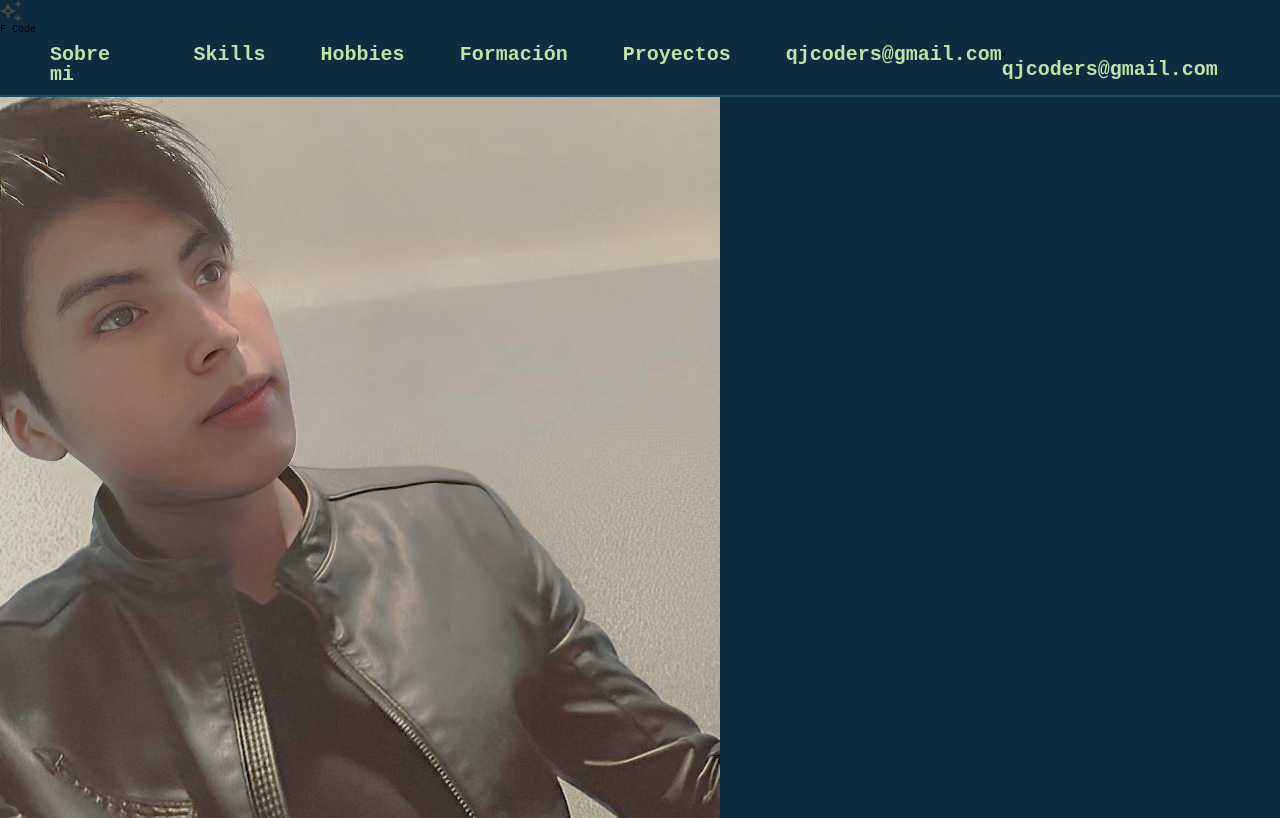
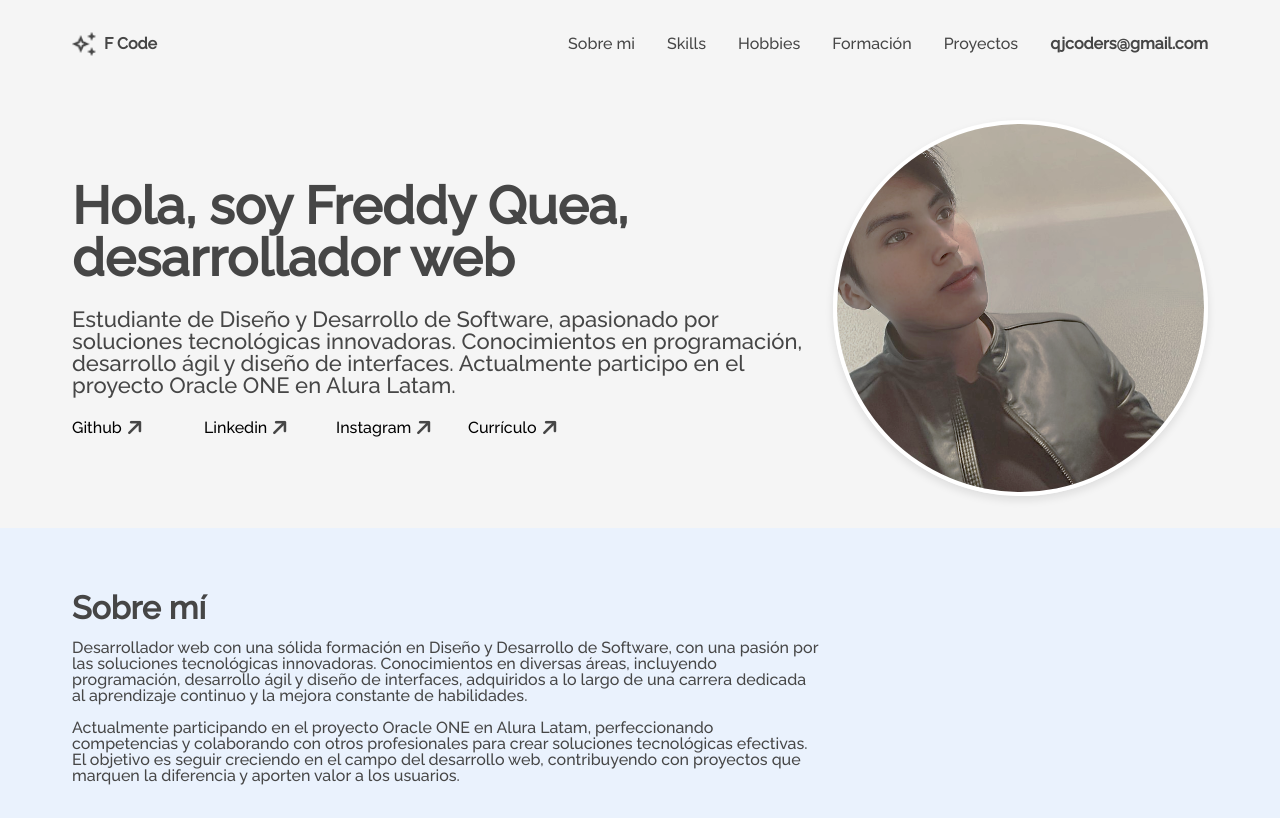
Before and after one commit to rqueaArequipa/rqueaArequipa.github.io, a plain HTML site: page index.html in a window 1280 px wide. Shown: the top 818 px of the page. Drawn offline with Linux system fonts and the light colour scheme; files that its build step writes are made by us from their sources.

Commit message:
Update index.html
Demo 1.3

```diff
--- a/index.html
+++ b/index.html
@@ -6,8 +6,8 @@
     <meta http-equiv="X-UA-Compatible" content="IE=edge">
     <meta name="viewport" content="width=device-width, initial-scale=1.0">
     <!-- Referencia de la hoja de estilo de Css -->
-    <link rel="stylesheet" href="css/reset.css">
-    <link rel="stylesheet" href="./css/style.css">
+    <link rel="stylesheet" href="./new/css/reset.css">
+    <link rel="stylesheet" href="./new/css/style.css">
     <link rel="preconnect" href="https://fonts.googleapis.com">
     <link rel="preconnect" href="https://fonts.gstatic.com" crossorigin>
     <!-- Fonte del Proyecto Raleway -->
```
